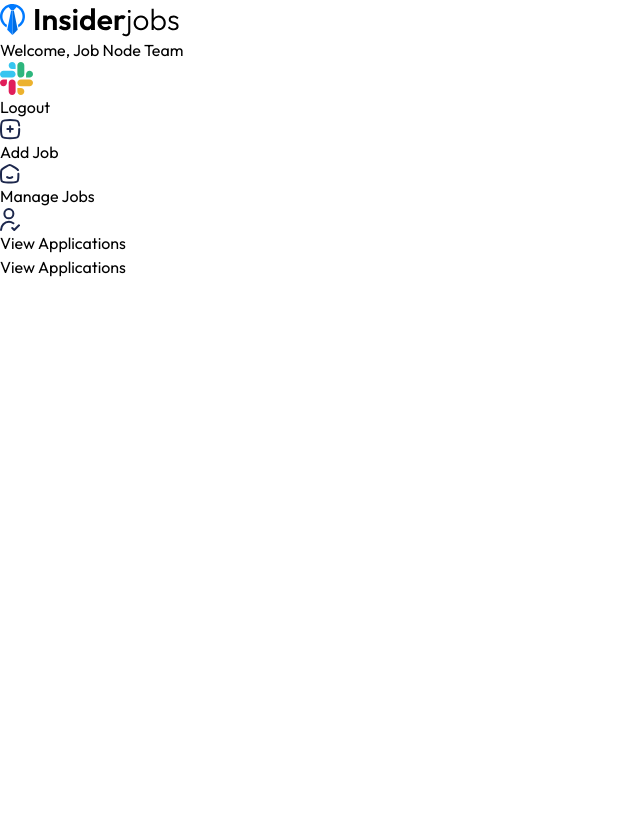
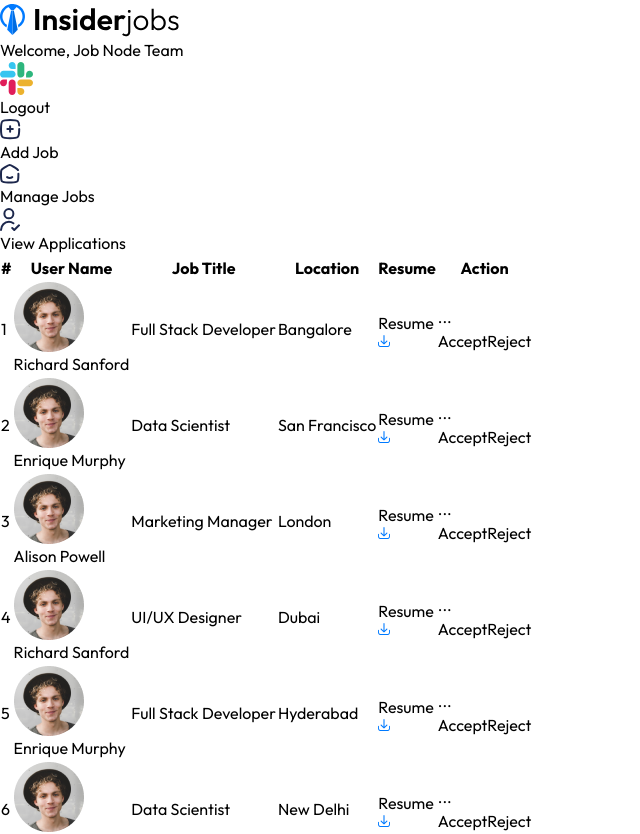
Before and after one commit to pradeeppaldev/Job-Node, a React (Vite) app in the folder client/: page /dashboard/view-applications in a window 1280 px wide. Shown: the top 834 px of the page, without its empty margins (0-640 px from the left). Before the commit the page ends 800 px from the top, so only its background shows below. Built offline with nearby package versions, Linux system fonts and the light colour scheme; no server answers.

Commit message:
Created Applications Page

```diff
--- a/client/src/pages/AddJob.jsx
+++ b/client/src/pages/AddJob.jsx
@@ -1,6 +1,7 @@
 import React, { useEffect, useRef, useState } from 'react'
 import { Outlet } from 'react-router-dom'
 import Quill from 'quill'
+import { JobCategories, JobLocations } from '../assets/assets'
 
 const AddJob = () => {
 
@@ -15,24 +16,63 @@ const AddJob = () => {
 
     useEffect(() => {
         // Initiate quill only once
-        if(!quillRef.current & editorRef.current){
-            quillRef.current = new Quill(editorRef.current)
+        if(!quillRef.current && editorRef.current){
+            quillRef.current = new Quill(editorRef.current,{
+              theme:'snow'
+            })
         }
     },[])
 
   return (
     <div>
-      <form action="">
-        <div>
-            <p>Job Title</p>
-            <input type="text" placeholder='Type here' onChange={e => setTitle(e.target.value)} value={title} required />
+      <form className='container p-4 flex flex-col w-full items-start gap-3'>
+        <div className='w-full'>
+            <p className='mb-2'>Job Title</p>
+            <input type="text" placeholder='Type here' onChange={e => setTitle(e.target.value)} value={title} required className='w-full max-w-lg px-3 py-2 border-2 border-gray-300 rounded' />
         </div>
-        <div>
-            <p>Job Description</p>
+        <div className='w-full max-w-lg'>
+            <p className='my-5'>Job Description</p>
             <div ref={editorRef}>
 
             </div>
         </div>
+
+        {/* dropdowns */}
+        <div className='flex flex-col sm:flex-row gap-2 w-full sm:gap-8'>
+          <div>
+              <p className='mb-2'>Job Category</p>
+              <select className='w-full px-3 py-2 border-2 border-gray-300 rounded' onChange={e => setCategory(e.target.value)}>
+                {
+                  JobCategories.map((category, index) => (
+                    <option key={index} value={category}>{category}</option>
+                  ))
+                }
+              </select>
+          </div>
+          <div>
+              <p className='mb-2'>Job Location</p>
+              <select className='w-full px-3 py-2 border-2 border-gray-300 rounded' onChange={e => setLocation(e.target.value)}>
+                {
+                  JobLocations.map((location, index) => (
+                    <option key={index} value={location}>{location}</option>
+                  ))
+                }
+              </select>
+          </div>
+          <div>
+              <p className='mb-2'>Job Level</p>
+              <select className='w-full px-3 py-2 border-2 border-gray-300 rounded' onChange={e => setLevel(e.target.value)}>
+                <option value="Beginner Level">Beginner Level</option>
+                <option value="Intermediate Level">Intermediate Level</option>
+                <option value="Senior Level">Senior Level</option>
+              </select>
+          </div>
+        </div>
+        <div>
+          <p className='mb-2'>Job Salary</p>
+          <input min={0} className='w-full px-3 border-2 border-gray-300 rounded sm:w-[120px]' onChange={e => setSalary(e.target.value)} type="number" placeholder='2500' />
+        </div>
+        <button className='w-28 py-3 mt-4 bg-black text-white rounded-2xl'>Add</button>
       </form>
     </div>
   )
--- a/client/src/pages/ViewApplications.jsx
+++ b/client/src/pages/ViewApplications.jsx
@@ -1,9 +1,58 @@
 import React from 'react'
+import { assets, viewApplicationsPageData } from '../assets/assets'
 
 const ViewApplications = () => {
   return (
-    <div>
-      View Applications
+    <div className='container mx-auto p-4'>
+      <div>
+        <table className='w-full max-w-4xl bg-white border border-gray-200 max-sm:text-sm'>
+          <thead>
+            <tr className='border-b'>
+              <th className='py-2 px-4 text-left'>#</th>
+              <th className='py-2 px-4 text-left'>User Name</th>
+              <th className='py-2 px-4 text-left max-sm:hidden'>Job Title</th>
+              <th className='py-2 px-4 text-left max-sm:hidden'>Location</th>
+              <th className='py-2 px-4 text-left'>Resume</th>
+              <th className='py-2 px-4 text-left'>Action</th>
+            </tr>
+          </thead>
+          <tbody>
+            {viewApplicationsPageData.map((applicant, index) => (
+              <tr key={index} className='text-gray-700 align-middle'>
+                <td className='py-3 px-4 border-b text-center'>{index + 1}</td>
+
+                <td className='py-3 px-4 border-b'>
+                  <div className='flex items-center'>
+                    <img className='w-10 h-10 rounded-full mr-3 max-sm:hidden' src={applicant.imgSrc} alt="" />
+                    <span>{applicant.name}</span>
+                  </div>
+                </td>
+
+                <td className='py-3 px-4 border-b max-sm:hidden'>{applicant.jobTitle}</td>
+
+                <td className='py-3 px-4 border-b max-sm:hidden'>{applicant.location}</td>
+
+                <td className='py-3 px-4 border-b'>
+                  <a className='bg-blue-50 text-blue-400 px-3 py-1 rounded inline-flex gap-2 items-center' href="" target='_blank' >
+                    Resume <img src={assets.resume_download_icon} alt="" />
+                  </a>
+                </td>
+
+                <td className='py-3 px-4 border-b relative'>
+                  <div className='relative inline-block text-left group'>
+                    <button className='text-gray-500 action-button'>...</button>
+                    <div className='z-10 hidden absolute right-0 md:left-0 top-0 mt-2 w-32 bg-white border border-gray-200 rounded shadow group-hover:block'>
+                      <button className='block w-full text-left px-4 py-2 text-blue-500 hover:bg-gray-100'>Accept</button>
+                      <button className='block w-full text-left px-4 py-2 text-red-500 hover:bg-gray-100'>Reject</button>
+                    </div>
+                  </div>
+                </td>
+              </tr>
+            ))}
+          </tbody>
+
+        </table>
+      </div>
     </div>
   )
 }
```
